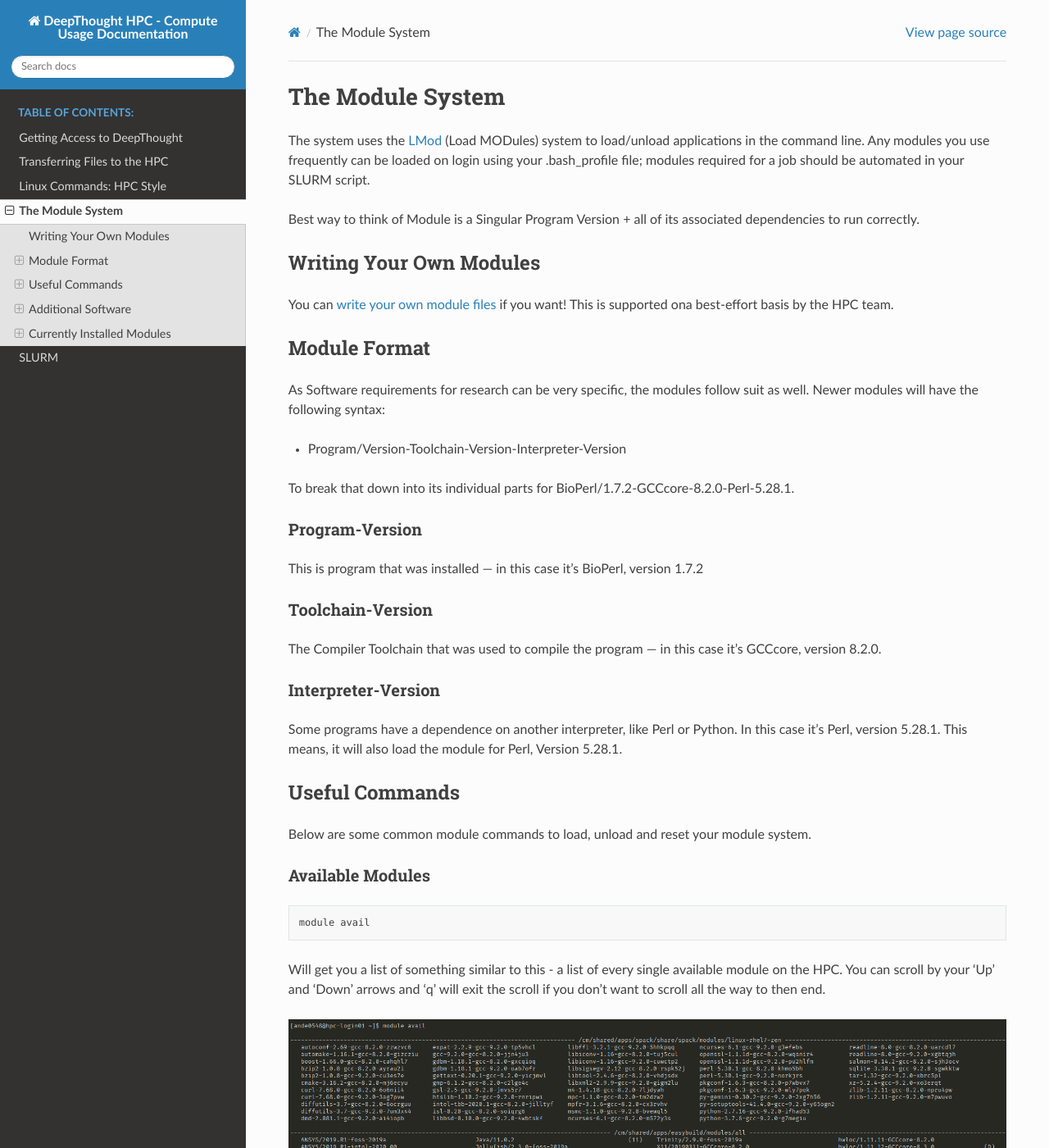
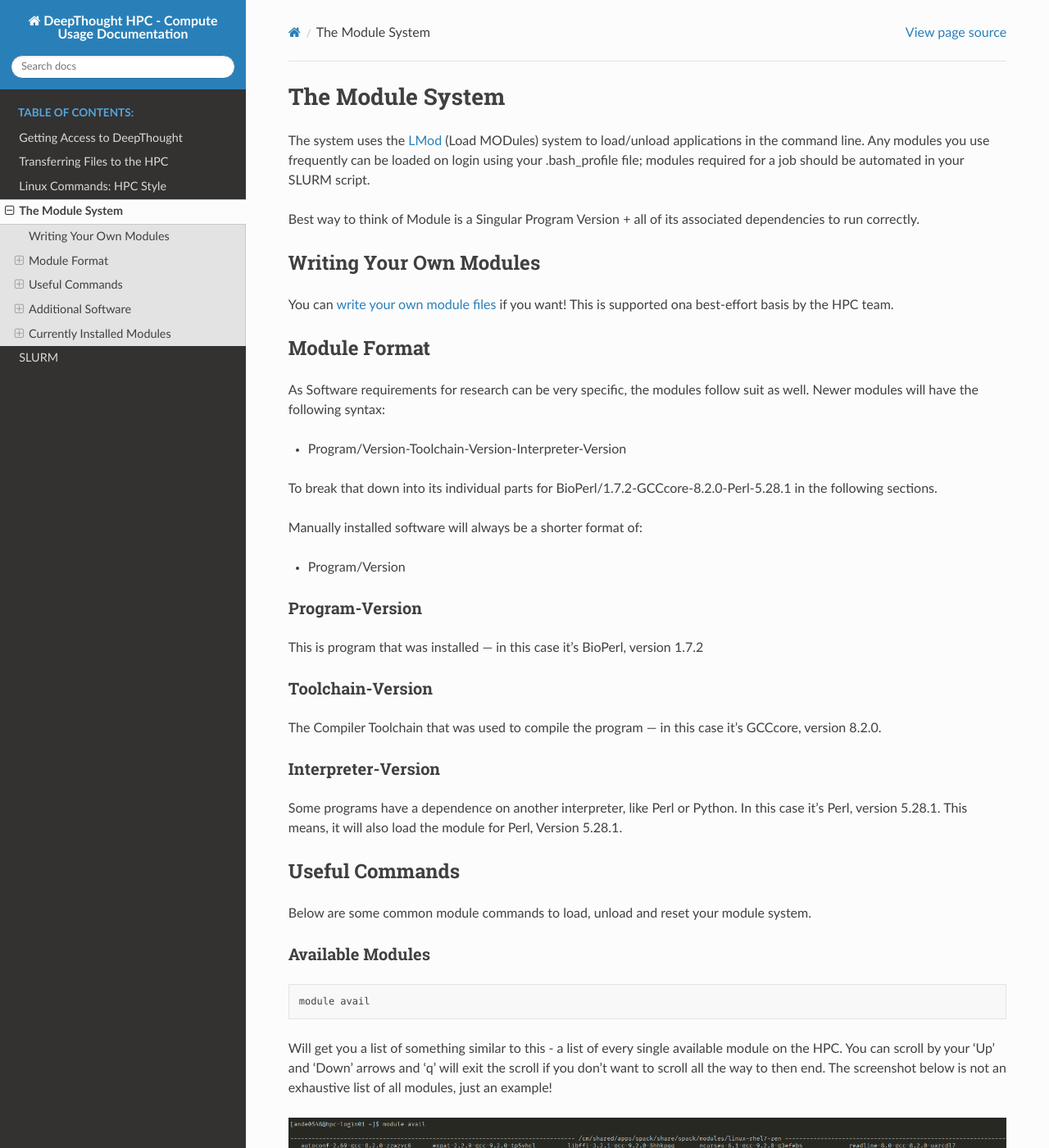
Before and after one commit to flindersuni/DeepThoughtHPC-docs, a Sphinx documentation site: the page built from docs/source/ModuleSystem/LMod.md, in a window 1280 px wide and 1400 px high. Shown: the whole window at 82% size. Built offline with Sphinx 7.4.7 and the Read the Docs theme 2.0.0, drawn with Linux system fonts in a browser that asks for light colours.

````diff
--- a/docs/source/ModuleSystem/LMod.md
+++ b/docs/source/ModuleSystem/LMod.md
@@ -14,7 +14,11 @@
 
 - Program/Version-Toolchain-Version-Interpreter-Version
 
-To break that down into its individual parts for BioPerl/1.7.2-GCCcore-8.2.0-Perl-5.28.1.
+To break that down into its individual parts for BioPerl/1.7.2-GCCcore-8.2.0-Perl-5.28.1 in the following sections.
+
+Manually installed software will always be a shorter format of:
+
+- Program/Version
 
 ### Program-Version
 
@@ -36,7 +40,7 @@
 
     module avail
 
-Will get you a list of something similar to this - a list of every single available module on the HPC. You can scroll by your 'Up' and 'Down' arrows and 'q' will exit the scroll if you don't want to scroll all the way to then end.
+Will get you a list of something similar to this - a list of every single available module on the HPC. You can scroll by your 'Up' and 'Down' arrows and 'q' will exit the scroll if you don't want to scroll all the way to then end. The screenshot below is not an exhaustive list of all modules, just an example!
 
 ![Alt Module Avail ](../_static/moduleAvailExampleList.png)
 
@@ -79,7 +83,7 @@
 
 ## Currently Installed Modules
 
-Be warned, that this is a _long_ list. It's updated on best effort basis to help you see what is already present, but the latest list is always available by running the ```module list``` command on the HPC. Its broken into several segments, as there are several tools used to facilitate the installation and management of software used on the HPC.
+Be warned, that this is a _long_ list. It's updated on best effort basis to help you see what is already present, but the latest list is always available by running the `module list` command on the HPC. Its broken into several segments, as there are several tools used to facilitate the installation and management of software used on the HPC.
 
 ### Manually Installed Software / Default Available
 
````
Also changed, not shown: docs/source/Access/Unix/UnixAccess.md (+2 -2 lines), docs/source/Access/Windows/WindowsAccess.md (+2 -2 lines), docs/source/FileTransfers/Linux/LinuxFileTransfer.md (+3 -3 lines), docs/source/FileTransfers/Mac/MacFileTransfer.md (+1 -1 lines), docs/source/FileTransfers/Windows/WindowsFileTransfer.md (+3 -3 lines).
